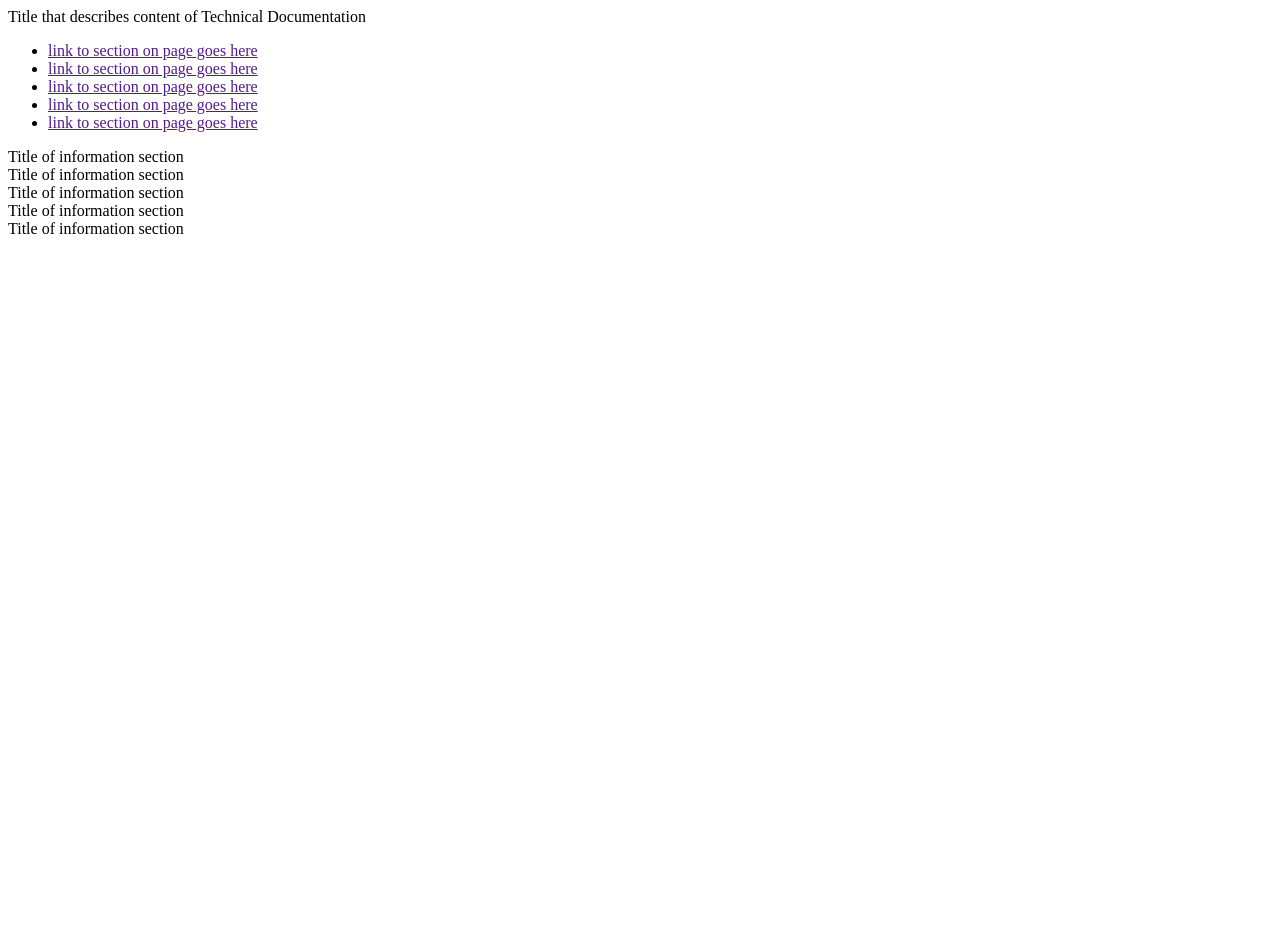
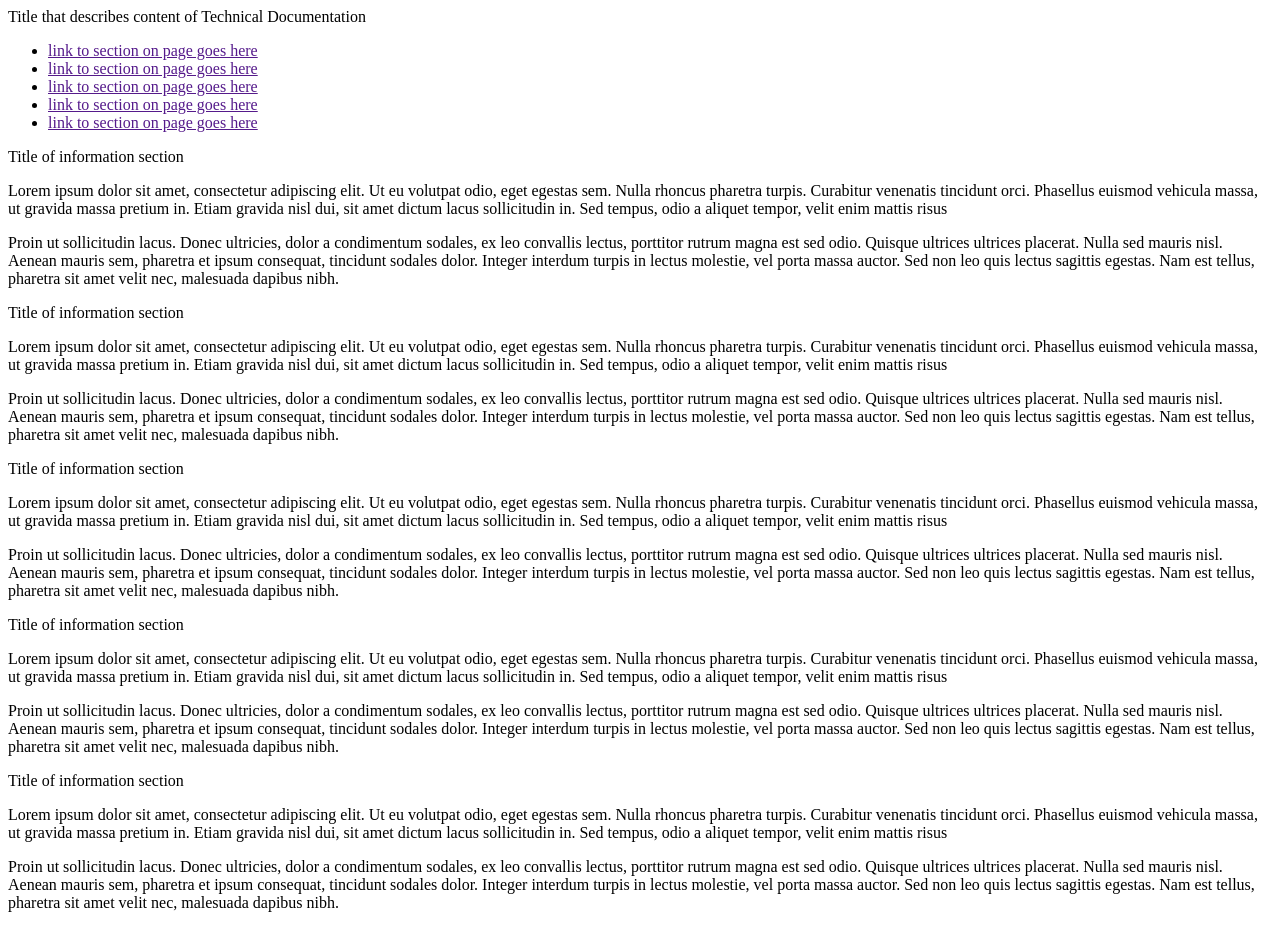
Before and after one commit to bethanyann/tech_documentation, a plain HTML site: page index.html in a window 1280 px wide. Before the commit the page ends 800 px from the top, so only its background shows below. Drawn offline with Linux system fonts and the light colour scheme.

Commit message:
forgot to add <p> with lorem ipsum last time

```diff
--- a/index.html
+++ b/index.html
@@ -33,18 +33,48 @@
 	<main id="main-doc"> <!--contains the page's main content -->
 		<section id="main-section title_of_information_here"><!-- SECTION 1 -->
 			<header id=" ">Title of information section</header>
+				<p>
+					Lorem ipsum dolor sit amet, consectetur adipiscing elit. Ut eu volutpat odio, eget egestas sem. Nulla rhoncus pharetra turpis. Curabitur venenatis tincidunt orci. Phasellus euismod vehicula massa, ut gravida massa pretium in. Etiam gravida nisl dui, sit amet dictum lacus sollicitudin in. Sed tempus, odio a aliquet tempor, velit enim mattis risus
+				</p>
+				<p>
+					Proin ut sollicitudin lacus. Donec ultricies, dolor a condimentum sodales, ex leo convallis lectus, porttitor rutrum magna est sed odio. Quisque ultrices ultrices placerat. Nulla sed mauris nisl. Aenean mauris sem, pharetra et ipsum consequat, tincidunt sodales dolor. Integer interdum turpis in lectus molestie, vel porta massa auctor. Sed non leo quis lectus sagittis egestas. Nam est tellus, pharetra sit amet velit nec, malesuada dapibus nibh.
+				</p>
 		</section>
 		<section id="main-section title_of_information_here"><!-- SECTION 2 -->
 			<header id=" ">Title of information section</header>
+				<p>
+					Lorem ipsum dolor sit amet, consectetur adipiscing elit. Ut eu volutpat odio, eget egestas sem. Nulla rhoncus pharetra turpis. Curabitur venenatis tincidunt orci. Phasellus euismod vehicula massa, ut gravida massa pretium in. Etiam gravida nisl dui, sit amet dictum lacus sollicitudin in. Sed tempus, odio a aliquet tempor, velit enim mattis risus
+				</p>
+				<p>
+					Proin ut sollicitudin lacus. Donec ultricies, dolor a condimentum sodales, ex leo convallis lectus, porttitor rutrum magna est sed odio. Quisque ultrices ultrices placerat. Nulla sed mauris nisl. Aenean mauris sem, pharetra et ipsum consequat, tincidunt sodales dolor. Integer interdum turpis in lectus molestie, vel porta massa auctor. Sed non leo quis lectus sagittis egestas. Nam est tellus, pharetra sit amet velit nec, malesuada dapibus nibh.
+				</p>
 		</section>
 		<section id="main-section title_of_information_here"><!-- SECTION 3 -->
 			<header id=" ">Title of information section</header>
+				<p>
+					Lorem ipsum dolor sit amet, consectetur adipiscing elit. Ut eu volutpat odio, eget egestas sem. Nulla rhoncus pharetra turpis. Curabitur venenatis tincidunt orci. Phasellus euismod vehicula massa, ut gravida massa pretium in. Etiam gravida nisl dui, sit amet dictum lacus sollicitudin in. Sed tempus, odio a aliquet tempor, velit enim mattis risus
+				</p>
+				<p>
+					Proin ut sollicitudin lacus. Donec ultricies, dolor a condimentum sodales, ex leo convallis lectus, porttitor rutrum magna est sed odio. Quisque ultrices ultrices placerat. Nulla sed mauris nisl. Aenean mauris sem, pharetra et ipsum consequat, tincidunt sodales dolor. Integer interdum turpis in lectus molestie, vel porta massa auctor. Sed non leo quis lectus sagittis egestas. Nam est tellus, pharetra sit amet velit nec, malesuada dapibus nibh.
+				</p>
 		</section>
 		<section id="main-section title_of_information_here"><!-- SECTION 4 -->
 			<header id=" ">Title of information section</header>
+				<p>
+					Lorem ipsum dolor sit amet, consectetur adipiscing elit. Ut eu volutpat odio, eget egestas sem. Nulla rhoncus pharetra turpis. Curabitur venenatis tincidunt orci. Phasellus euismod vehicula massa, ut gravida massa pretium in. Etiam gravida nisl dui, sit amet dictum lacus sollicitudin in. Sed tempus, odio a aliquet tempor, velit enim mattis risus
+				</p>
+				<p>
+					Proin ut sollicitudin lacus. Donec ultricies, dolor a condimentum sodales, ex leo convallis lectus, porttitor rutrum magna est sed odio. Quisque ultrices ultrices placerat. Nulla sed mauris nisl. Aenean mauris sem, pharetra et ipsum consequat, tincidunt sodales dolor. Integer interdum turpis in lectus molestie, vel porta massa auctor. Sed non leo quis lectus sagittis egestas. Nam est tellus, pharetra sit amet velit nec, malesuada dapibus nibh.
+				</p>
 		</section>
 		<section id="main-section title_of_information_here"><!-- SECTION 5 -->
 			<header id=" ">Title of information section</header>
+				<p>
+					Lorem ipsum dolor sit amet, consectetur adipiscing elit. Ut eu volutpat odio, eget egestas sem. Nulla rhoncus pharetra turpis. Curabitur venenatis tincidunt orci. Phasellus euismod vehicula massa, ut gravida massa pretium in. Etiam gravida nisl dui, sit amet dictum lacus sollicitudin in. Sed tempus, odio a aliquet tempor, velit enim mattis risus
+				</p>
+				<p>
+					Proin ut sollicitudin lacus. Donec ultricies, dolor a condimentum sodales, ex leo convallis lectus, porttitor rutrum magna est sed odio. Quisque ultrices ultrices placerat. Nulla sed mauris nisl. Aenean mauris sem, pharetra et ipsum consequat, tincidunt sodales dolor. Integer interdum turpis in lectus molestie, vel porta massa auctor. Sed non leo quis lectus sagittis egestas. Nam est tellus, pharetra sit amet velit nec, malesuada dapibus nibh.
+				</p>
 		</section>
 
 	</main>
```
